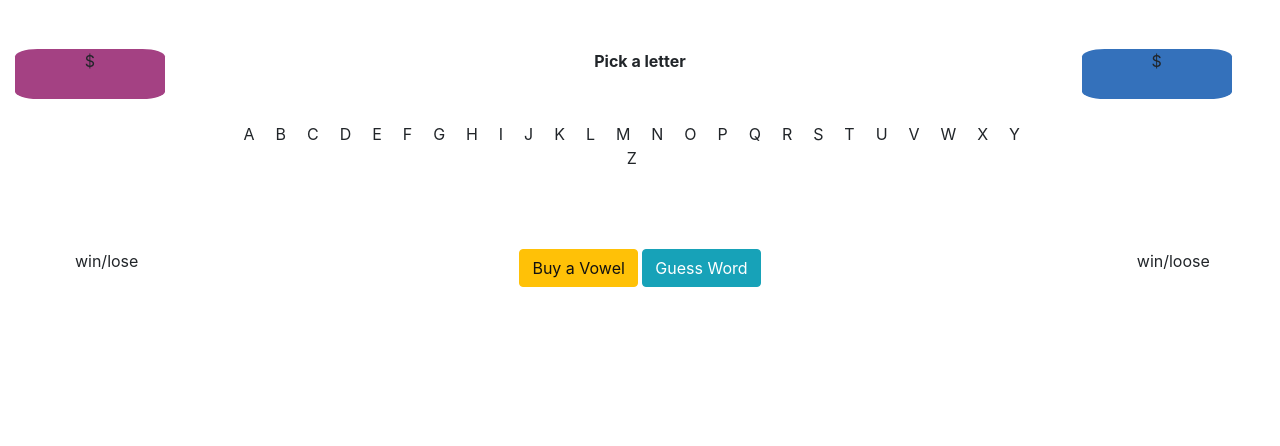
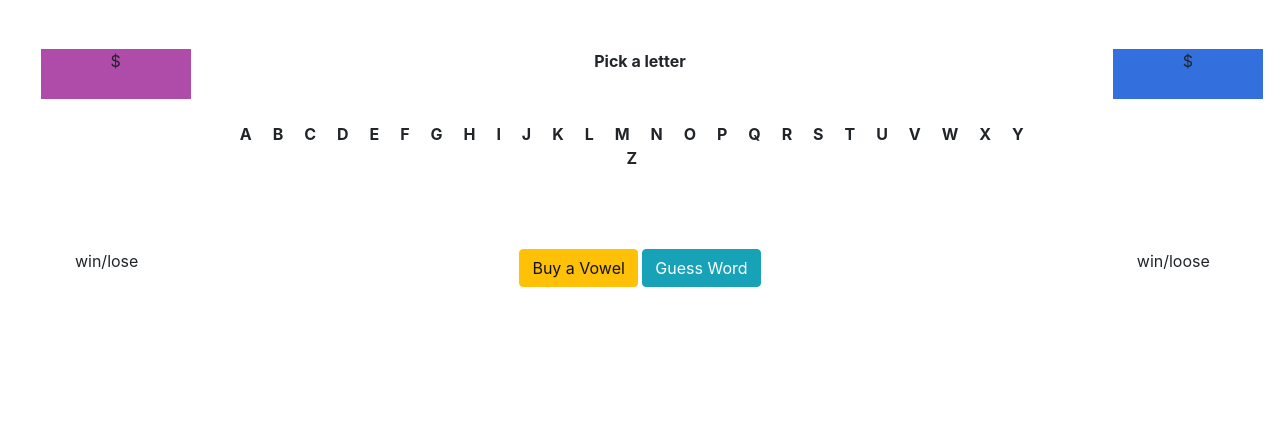
Before and after one commit to christibarker/wheel_of_fortune, a PHP site: page / in a window 1280 px wide. Shown: the part 351-797 px from the top of the page. Before the commit the page ends 638 px from the top, so only its background shows below. Run offline with PHP 8.4, Linux system fonts and the light colour scheme; some libraries are stand-ins or nearby versions.

Commit message:
styleupdate

```diff
--- a/index.html
+++ b/index.html
@@ -10,7 +10,7 @@
     <link rel="stylesheet" href="https://maxcdn.bootstrapcdn.com/bootstrap/4.0.0-beta.2/css/bootstrap.min.css" integrity="sha384-PsH8R72JQ3SOdhVi3uxftmaW6Vc51MKb0q5P2rRUpPvrszuE4W1povHYgTpBfshb" crossorigin="anonymous">
   </head>
   <body>
-
+<!-- header info -->
     <div class="container-fluid">
       <div class="row">
         <div class="col-3"></div>
@@ -19,9 +19,10 @@
         </div>
         <div class="col-3"></div>
       </div>
+<!-- contains player one img -->
       <div class="row">
         <div class="col-2">
-          <img class="one" src="http://i.ebayimg.com/images/i/250822983015-0-1/s-l1000.jpg" alt="">
+          <img class="one" src="http://www.myfreephotoshop.com/wp-content/uploads/2013/09/5172.jpg" alt="">
         </div>
         <!-- /letters should appear in these grids/ -->
         <div id="innerText" class="col"></div>
@@ -32,14 +33,17 @@
         <div id="innerText" class="col"></div>
         <div id="innerText" class="col"></div>
         <div id="innerText" class="col"></div>
-        <div id="innerText" class="col-2 ">
-          <img class="one" src="https://pbs.twimg.com/profile_images/527091985526431744/Fr78mVUS.jpeg" alt="">
+<!-- shows player two image -->
+        <div class="col-2 ">
+          <img class="one" src="http://cdn.warer.com/media/WinDVD-Pro-Corel-Player-icon-logo.png" alt="">
         </div>
       </div>
         <div class="row">
+  <!-- contains player one $ -->
          <div class="col-2">
           <div class="money_one">$</div>
           </div>
+<!-- contains letters in center grid-->
         <div class="col-8"><strong>Pick a letter</strong>
           <div id="abc">
             <div class="letters">A</div>
@@ -70,21 +74,29 @@
             <div class="letters">Z</div>
           </div>
         </div>
+<!-- contains player two $ -->
         <div class="col-2">
           <div class="money_two">$</div>
         </div>
       </div>
+<!-- contains p one win or loose -->
       <div class="row">
         <div id="win_lose" class="col-2">win/lose</div>
+<!-- contains buttons  -->
         <div class="col-8">
           <button type="button" class="btn btn-warning">Buy a Vowel</button>
           <button id="guess" type="button" class="btn btn-info">Guess Word</button>
         </div>
+<!-- contains p two win or loose -->
         <div id="win_lose" class="col-2">win/loose</div>
       </div>
     </div>
 
 
+<!-- you win image -->
+<div>
+  <img src="http://heatbypump.com/wp-content/uploads/2015/09/winner3.jpg" alt="">
+</div>
 
 
 
--- a/style/index.css
+++ b/style/index.css
@@ -39,6 +39,7 @@ body {
 .header {
 	height:200px;
 	width: 600px;
+	border-radius: 15px;
 }
 
 .one {
@@ -54,6 +55,7 @@ body {
 .letters {
 	display: inline;
 	margin-right: 2%;
+	font-weight: bold;
 }
 
 .letters:hover {
@@ -63,15 +65,18 @@ body {
 .money_one {
 	height:50px;
 	width: 150px;
-	background: rgb(164, 65, 131);
-	border-radius: 15%;
+	background: rgb(175, 75, 169);
+/*	border-radius: 25%;*/
+	text-align: center;
+	margin-left: 14%;
 
 }
 
 .money_two {
 	height:50px;
 	width: 150px;
-	background: rgb(52, 113, 187);
-	border-radius: 15%;
-
+	background: rgb(52, 112, 221);
+	/*border-radius: 25%;*/
+	text-align: center;
+	margin-left: 17%;
 }
```
